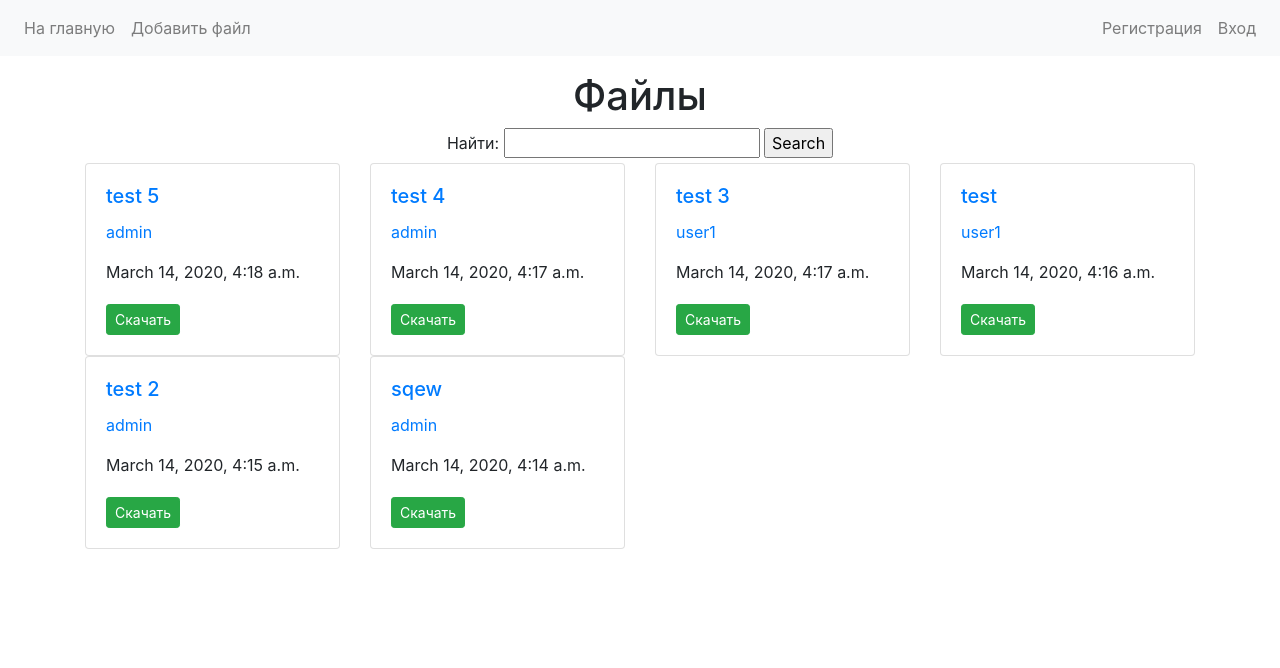
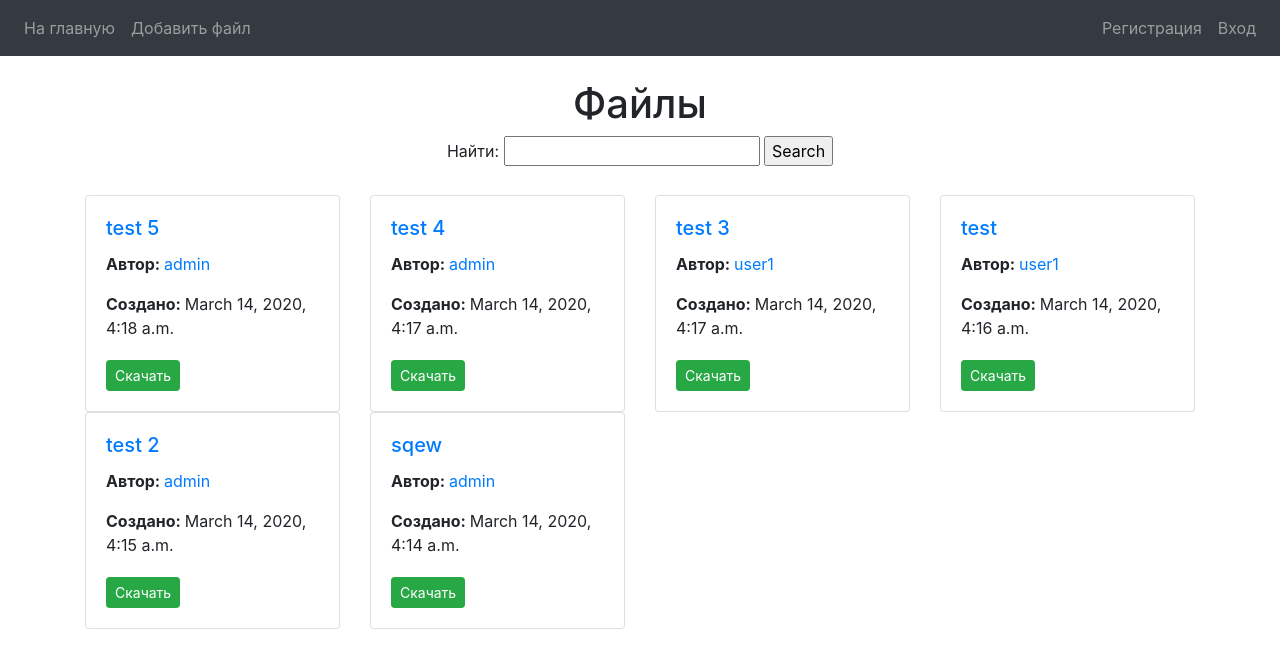
Before and after one commit to yuburov/File-sharing, a Django app: page / in a window 1280 px wide. Shown: the top 668 px of the page. Run offline with Django 3.2, Linux system fonts and the light colour scheme; data comes from the database, SQL or seed files in the repository; parts of the project's set-up code (start-up, migrations or seed data) failed here and were passed over; some libraries are stand-ins or nearby versions.

Commit message:
Исправлены некоторые незначительные детали

```diff
--- a/source/webapp/templates/base.html
+++ b/source/webapp/templates/base.html
@@ -12,7 +12,7 @@
     {% block styles %}{% endblock %}
 </head>
 <body>
-<nav class="navbar navbar-expand-lg navbar-light bg-light sticky-top">
+<nav class="navbar navbar-expand-lg navbar-dark bg-dark sticky-top">
     <button class="navbar-toggler" type="button" data-toggle="collapse" data-target="#navbarNav"
             aria-controls="navbarNav" aria-expanded="false" aria-label="Toggle navigation">
         <span class="navbar-toggler-icon"></span>
--- a/source/webapp/templates/detail.html
+++ b/source/webapp/templates/detail.html
@@ -17,7 +17,7 @@
         {% endif %}
         {% if perms.webapp.delete_file %}
         <a href="{% url 'webapp:file_delete' file.pk %}"
-           class="btn btn-primary mt-2">Удалить</a>
+           class="btn btn-danger mt-2">Удалить</a>
         {% endif %}
     </div>
 {% endblock %}
--- a/source/webapp/templates/index.html
+++ b/source/webapp/templates/index.html
@@ -4,19 +4,19 @@
     <li class="nav-item"><a href="{% url 'webapp:file_create' %}" class="nav-link">Добавить файл</a></li>
 {% endblock %}
 {% block content %}
-    <h1 class="text-center">Файлы</h1>
+    <h1 class="text-center mt-4">Файлы</h1>
     {% include 'partial/simple_search.html' %}
         {% if is_paginated %}
             {% include 'partial/pagination.html' %}
         {% endif %}
-    <div class="row">
+    <div class="row mt-4">
         {% for file in file_list %}
             <div class="col col-3">
                 <div class="card">
                     <div class="card-body">
                         <h5 class="card-title"><a href="{% url 'webapp:file_detail' file.pk %}"> {{ file.caption }}</a></h5>
-                        <p class="card-text"><a href="{% if file.author.pk %} {% url 'accounts:detail' file.author.pk %}{% endif %}">{{ file.author|default_if_none:"Аноним" }}</a></p>
-                        <p class="card-text">{{ file.created_at }}</p>
+                        <p class="card-text"><b>Автор: </b><a href="{% if file.author.pk %} {% url 'accounts:detail' file.author.pk %}{% endif %}">{{ file.author|default_if_none:"Аноним" }}</a></p>
+                        <p class="card-text"><b>Создано: </b>{{ file.created_at }}</p>
                         <a href="{{ file.file.url }}" class="btn btn-success btn-sm mt-1" download="">Скачать</a>
                         {% if perms.webapp.change_file %}
                         <a href="{% url 'webapp:file_update' file.pk %}"
@@ -24,7 +24,7 @@
                         {% endif %}
                         {% if perms.webapp.delete_file %}
                          <a href="{% url 'webapp:file_delete' file.pk %}"
-                           class="btn btn-primary btn-sm mt-1">Удалить</a>
+                           class="btn btn-danger btn-sm mt-1">Удалить</a>
                         {% endif %}
                     </div>
                 </div>
```
